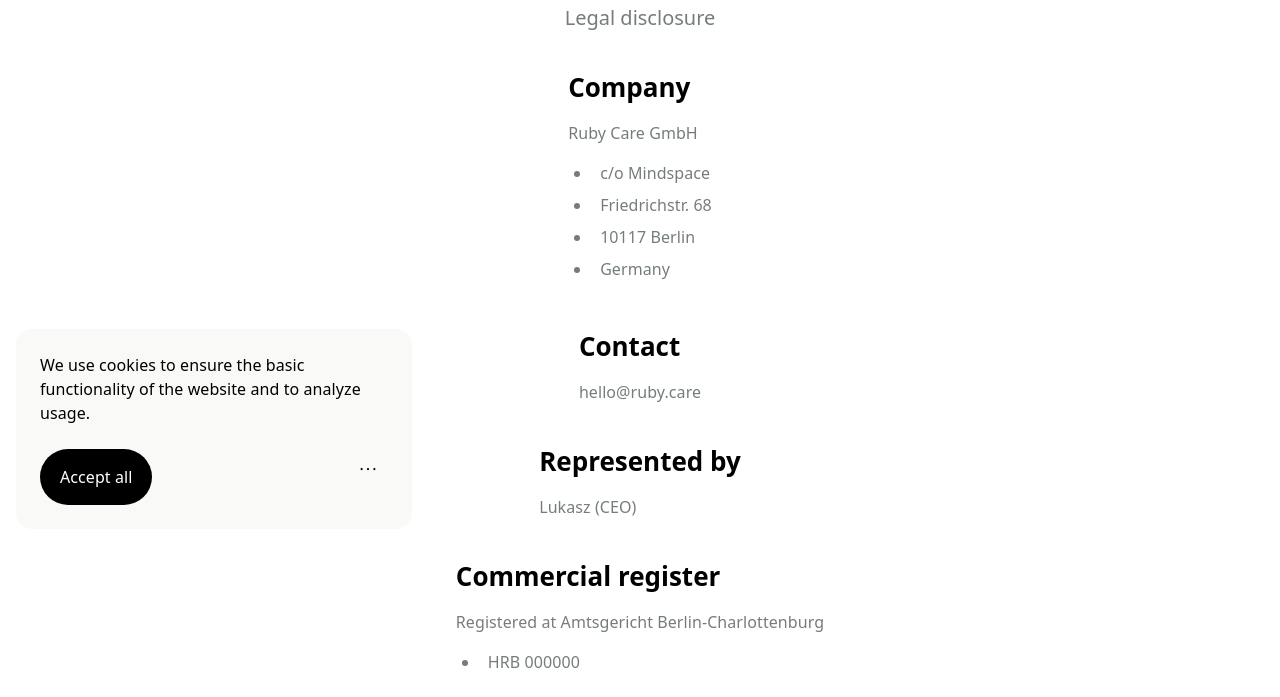
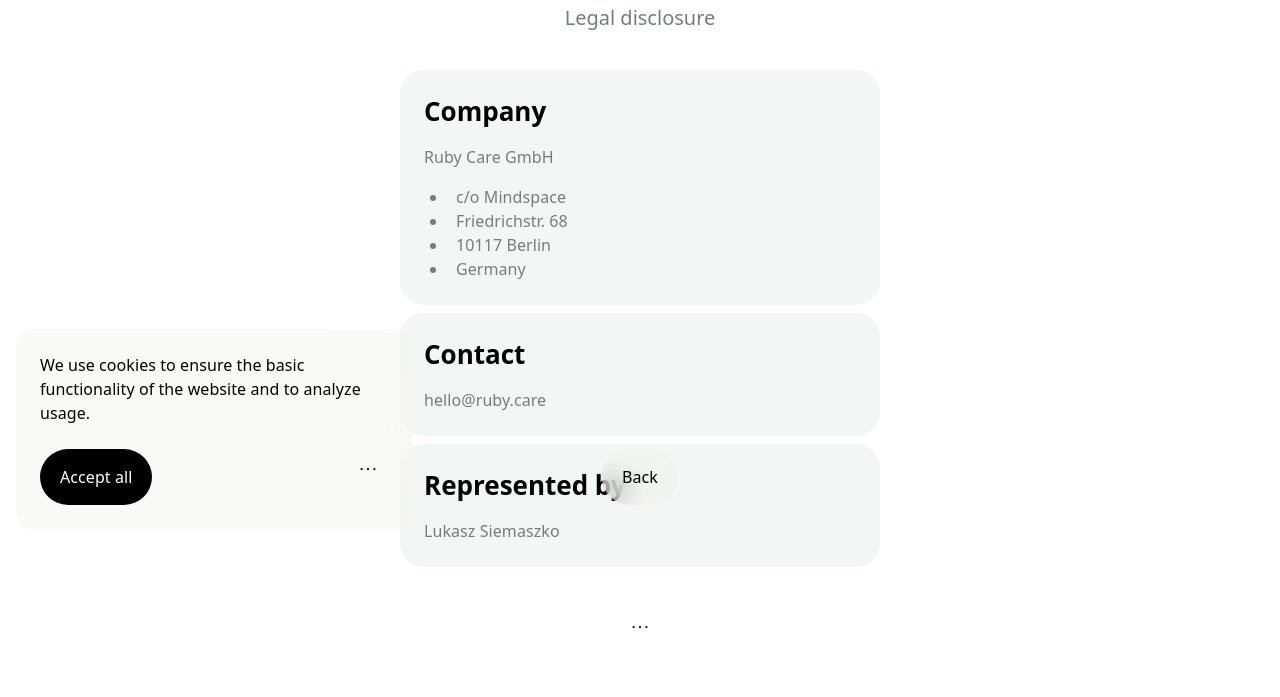
Before and after one commit to Ruby-Care/Website, a Next.js app: page /en/imprint in a window 1280 px wide. Shown: the part 255-952 px from the top of the page. Built offline with nearby package versions, Linux system fonts and the light colour scheme; no server answers; a web font is replaced by a local one.

Commit message:
imprint page added

```diff
--- a/app/[locale]/(legal)/content/imprint.ts
+++ b/app/[locale]/(legal)/content/imprint.ts
@@ -19,17 +19,17 @@
       },
       {
         heading: 'Represented by',
-        body: 'Lukasz (CEO)',
+        body: 'Lukasz Siemaszko',
       },
-      {
-        heading: 'Commercial register',
-        body: 'Registered at Amtsgericht Berlin-Charlottenburg',
-        bullets: ['HRB 000000'],
-      },
-      {
-        heading: 'VAT ID',
-        body: 'DE000000000',
-      },
+      // {
+      //   heading: 'Commercial register',
+      //   body: 'Registered at Amtsgericht Berlin-Charlottenburg',
+      //   bullets: ['HRB 000000'],
+      // },
+      // {
+      //   heading: 'VAT ID',
+      //   body: 'DE000000000',
+      // },
     ],
   },
   de: {
@@ -48,17 +48,17 @@
       },
       {
         heading: 'Vertreten durch',
-        body: 'Lukasz (CEO)',
+        body: 'Lukasz Siemaszko',
       },
-      {
-        heading: 'Handelsregister',
-        body: 'Eingetragen beim Amtsgericht Berlin-Charlottenburg',
-        bullets: ['HRB 000000'],
-      },
-      {
-        heading: 'Umsatzsteuer-ID',
-        body: 'DE000000000',
-      },
+      // {
+      //   heading: 'Handelsregister',
+      //   body: 'Eingetragen beim Amtsgericht Berlin-Charlottenburg',
+      //   bullets: ['HRB 000000'],
+      // },
+      // {
+      //   heading: 'Umsatzsteuer-ID',
+      //   body: 'DE000000000',
+      // },
     ],
   },
   pl: {
@@ -77,17 +77,17 @@
       },
       {
         heading: 'Reprezentacja',
-        body: 'Lukasz (CEO)',
+        body: 'Lukasz Siemaszko',
       },
-      {
-        heading: 'Rejestr handlowy',
-        body: 'Zarejestrowano w Amtsgericht Berlin-Charlottenburg',
-        bullets: ['HRB 000000'],
-      },
-      {
-        heading: 'Numer VAT',
-        body: 'DE000000000',
-      },
+      // {
+      //   heading: 'Rejestr handlowy',
+      //   body: 'Zarejestrowano w Amtsgericht Berlin-Charlottenburg',
+      //   bullets: ['HRB 000000'],
+      // },
+      // {
+      //   heading: 'Numer VAT',
+      //   body: 'DE000000000',
+      // },
     ],
   },
 };
--- a/app/[locale]/(legal)/imprint/page.tsx
+++ b/app/[locale]/(legal)/imprint/page.tsx
@@ -1,8 +1,9 @@
 import { FooterSmall } from '@/components/FooterSmall';
 import { LastUpdate } from '../components/LastUpdate';
-import styles from '../page.module.css';
 import { getImprintContent } from '../content/imprint';
 import { useLocale } from 'next-intl';
+import styles from '../page.module.css';
+import { FooterNano } from '@/components/FooterNano';
 
 export default function ImprintPage() {
   const locale = useLocale();
@@ -15,8 +16,8 @@
   });
 
   return (
-    <div className={`${styles.container} container-sm`}>
-      <div className={styles.content}>
+    <div className={`${styles.container} ${styles.containerAlt} container-sm`}>
+      <div className={`${styles.content} ${styles.imprint}`}>
         <header className={styles.header}>
           <h1 className={`${styles.title} type-display color-text`}>{imprintContent.title}</h1>
           {imprintContent.subtitle ? (
@@ -25,11 +26,11 @@
         </header>
 
         {imprintContent.sections.map((section, index) => (
-          <section className={styles.section} key={`${section.heading ?? 'section'}-${index}`}>
+          <section className={`${styles.sectionAlt} ${styles.section}`} key={`${section.heading ?? 'section'}-${index}`}>
             {section.heading ? <h2 className="type-title">{section.heading}</h2> : null}
-            <p className={`${styles.paragraph} type-body-regular`}>{section.body}</p>
+            <p className={`${styles.paragraph} type-body-medium`}>{section.body}</p>
             {section.bullets ? (
-              <ul className="type-body-regular">
+              <ul className={`type-body-medium ${styles.bullets}`}>
                 {section.bullets.map((bullet) => (
                   <li key={bullet}>{bullet}</li>
                 ))}
@@ -40,7 +41,7 @@
 
         <LastUpdate date={currentDate} />
       </div>
-      <FooterSmall />
+      <FooterNano />
     </div>
   );
 }
--- a/app/[locale]/(legal)/page.module.css
+++ b/app/[locale]/(legal)/page.module.css
@@ -3,6 +3,13 @@
 
   @media (max-width: 768px) {
     padding: var(--space-64) var(--space-32);
+  }
+
+  &.containerAlt{
+     @media (max-width: 960px) {
+        padding-left: var(--space-0);
+        padding-right: var(--space-0);
+      }
   }
 }
 
@@ -82,9 +89,41 @@
         padding-left: var(--space-8);
       }
     }
+
+    &.sectionAlt{
+      border-radius: var(--radius-2xl);
+      background: var(--color-surface-muted);
+      padding: var(--space-24);
+      margin-top: var(--space-8);
+      width: 100%;
+
+      @media (max-width: 960px) {
+        border-radius: var(--radius-none);
+        margin-top: var(--space-4);
+      }
+    }
   }
 
   .paragraph {
     margin: 0;
   }
+
+  &.imprint {
+    margin-bottom: var(--space-48);
+
+    header{
+      margin-bottom: var(--space-32);
+    }
+
+    ul,
+    ol {
+      padding-left: var(--space-24);
+      color: var(--color-text-muted);
+
+      li {
+        margin-bottom: var(--space-0);
+        padding-left: var(--space-8);
+      }
+    }
+  }
 }
```
